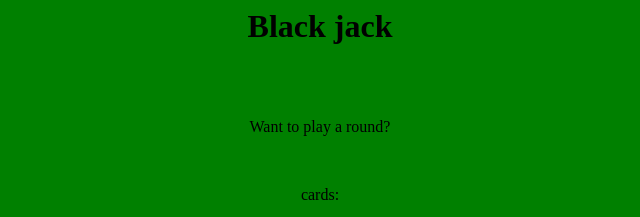
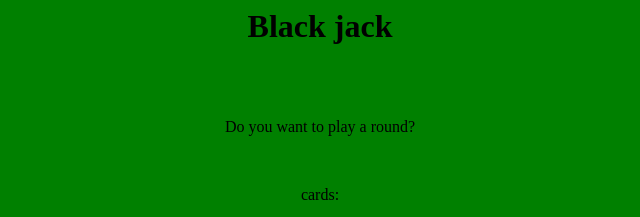
Before and after one commit to Jirish007/Blackjack, a plain HTML site: page index.html in a window 1280 px wide. Shown: the top 217 px of the page, 320-960 px from the left. Drawn offline with Linux system fonts and the light colour scheme.

Commit message:
changed a few words

```diff
--- a/index.html
+++ b/index.html
@@ -6,11 +6,11 @@
         </title>
     </head>
     <body>
-<h1>Black jack</h1>
+<h1>Black jack </h1>
 
 <br>
 <br>
-<p id="message-el">Want to play a round?</p>
+<p id="message-el">Do you want to play a round?</p>
 <br>
 <p id="cards-el">cards:</p>
 <p id="sumDisplay">sum:</p>
```
